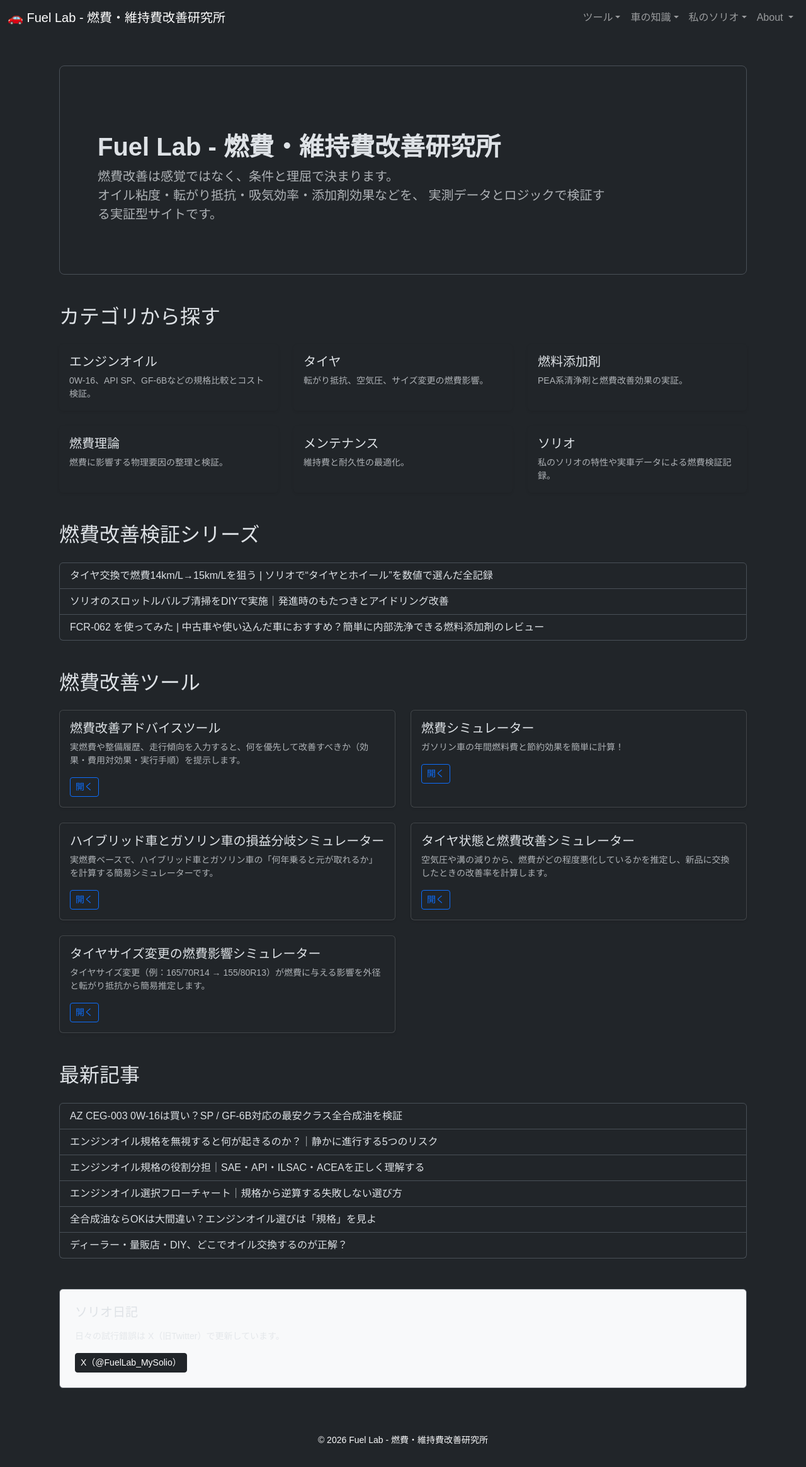
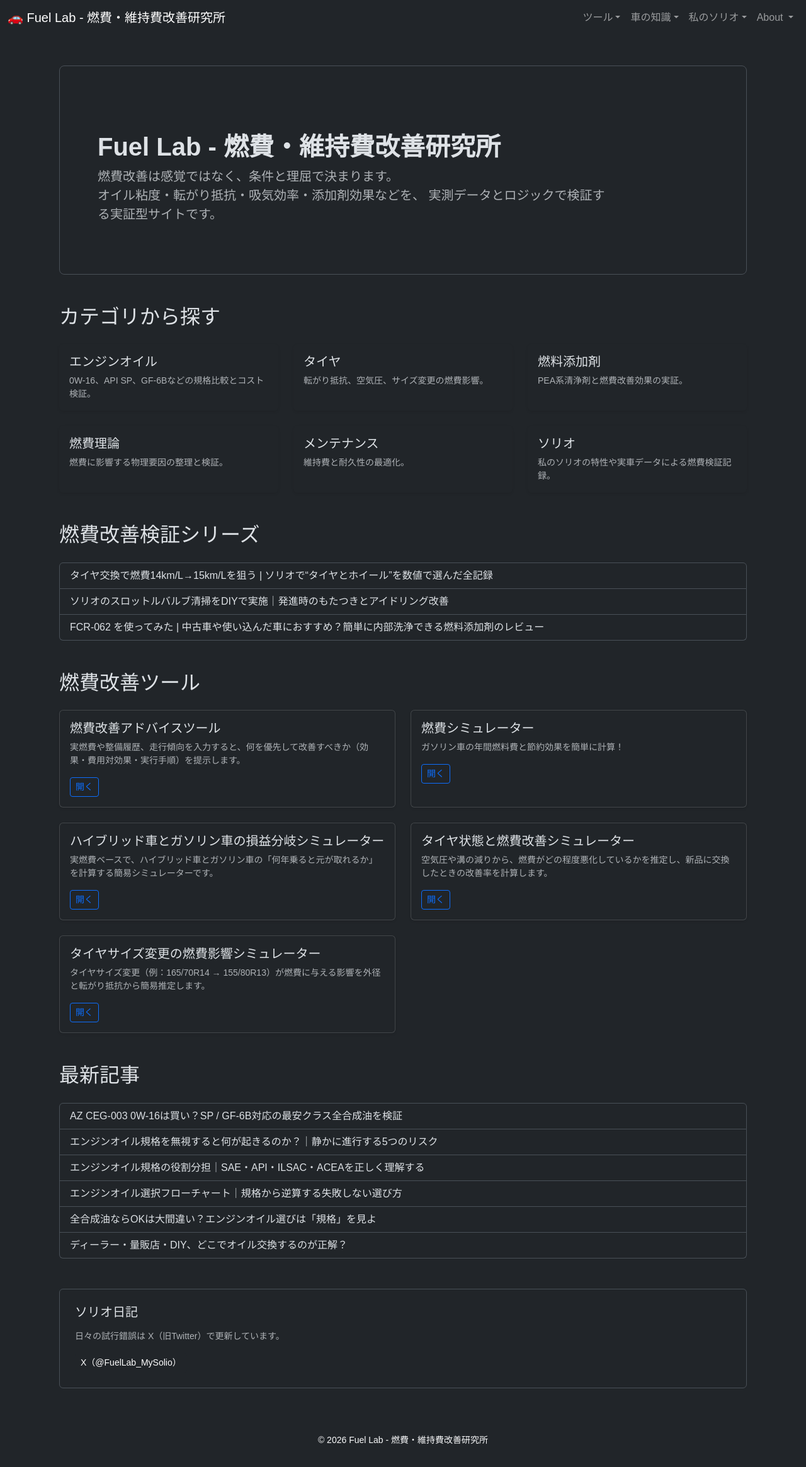
Before and after one commit to funyapar-org/fuel-lab, a Jekyll site: the page built from index.html, in a window 1280 px wide. Shown: the whole page at 63% size. Built offline with Jekyll 4.4.1, drawn with Linux system fonts in a browser that asks for light colours.

Commit message:
fix index

```diff
--- a/index.html
+++ b/index.html
@@ -157,7 +157,7 @@
   </div>
 
   <!-- Diary -->
-  <div class="p-4 bg-light border rounded">
+  <div class="p-4 border rounded">
     <h5 class="mb-3">ソリオ日記</h5>
     <p class="text-muted small">
       日々の試行錯誤は X（旧Twitter）で更新しています。
```
